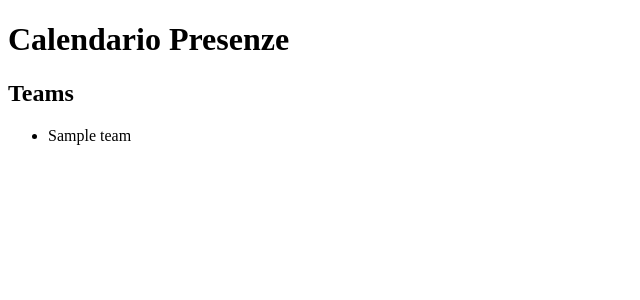
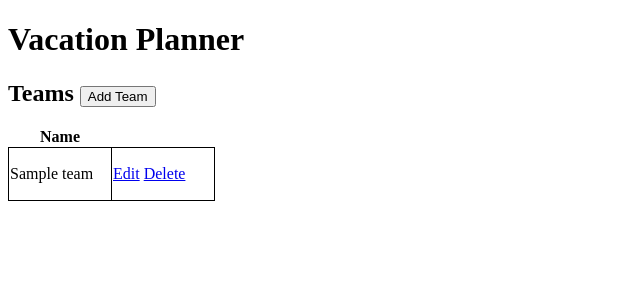
Before and after one commit to sasadangelo/benjamin, a Flask app: page /teams in a window 1280 px wide. Shown: the top 300 px of the page, without its empty margins (0-640 px from the left). Run offline with Flask 3, Linux system fonts and the light colour scheme; tables that the repository leaves empty hold one stand-in row (values such as "Sample post").

Commit message:
Complete team management

```diff
--- a/app/services/teams_service.py
+++ b/app/services/teams_service.py
@@ -25,5 +25,5 @@ def create_new_team(team_data):
 def update_team(id, team_data):
     team = Team.query.get(id)
     if team:
-        team.name=race_data['name']
+        team.name=team_data['name']
         db.session.commit()
--- a/app/templates/header.html
+++ b/app/templates/header.html
@@ -1,11 +1,11 @@
 {% extends 'base.html' %}
 
-{% block title %} Calendario Presenze {% endblock %}
+{% block title %} Vacation Planner {% endblock %}
 
 {% block body %}
     <div class="bg-light p-3">
         <div class="well text-center">
-            <h1>Calendario Presenze </h1>
+            <h1>Vacation Planner</h1>
         </div>
     </div>
 {% endblock %}
--- a/app/templates/index.html
+++ b/app/templates/index.html
@@ -1,14 +1,30 @@
 {% extends 'base.html' %}
 {% include 'header.html' %}
 
-{% block title %} Calendario Presenze {% endblock %}
+{% block title %} Vacation Planner {% endblock %}
 
 {% block body %}
-    <h2>Teams</h2>
-    <ul>
-        {% for team in teams %}
-        <li>{{ team.name }}</li>
-        {% endfor %}
-    </ul>
-
+<div id="page">
+    <div id="page-content">
+        <h2>Teams <button type="button"  class="btn btn-success float-right" onclick="window.location.href='/create-team'">Add Team</button></h2>
+        <table class="styled-table">
+            <thead>
+                <tr>
+                    <th>Name</th>
+                </tr>
+            </thead>
+            <tbody>
+            {% for team in teams %}
+                <tr>
+                    <td>{{team.name}}</td>
+                    <td>
+                        <a href="/update-team/{{team.id}}" class="btn btn-warning btn-xs" data-toggle="modal" data-target="">Edit</a>
+                        <a href="/delete-team/{{team.id}}" class="btn btn-danger btn-xs" onclick="return confirm('Are you sure you want to remove the Team?')">Delete</a>
+                    </td>
+                </tr>
+            {% endfor %}
+            <tbody>
+        </table>
+    </div>
+</div>
 {% endblock %}
```
Also changed, not shown: app/templates/create-team.html (added, +27 -0 lines), app/templates/update-team.html (added, +27 -0 lines), instance/dev.db.
